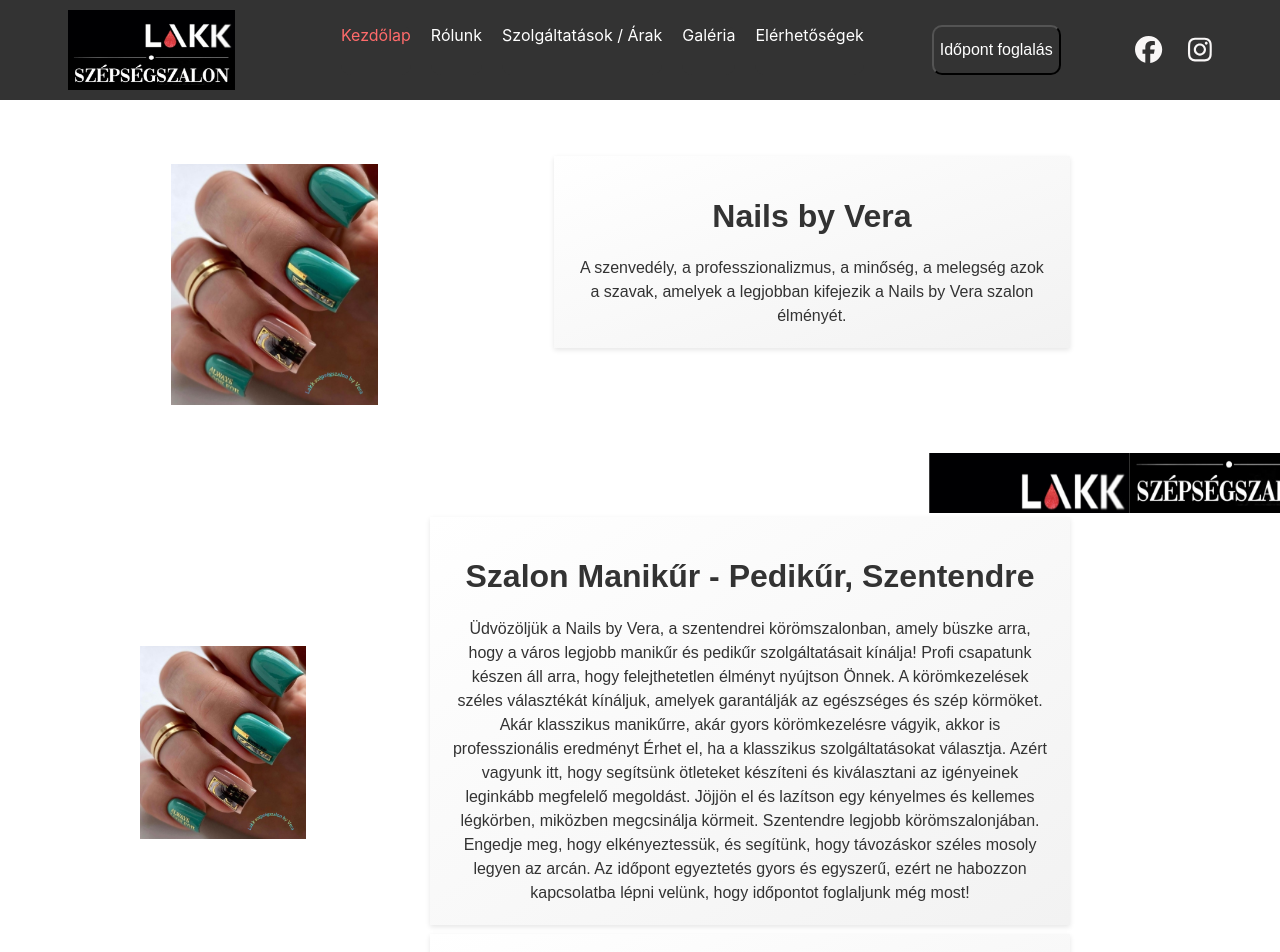
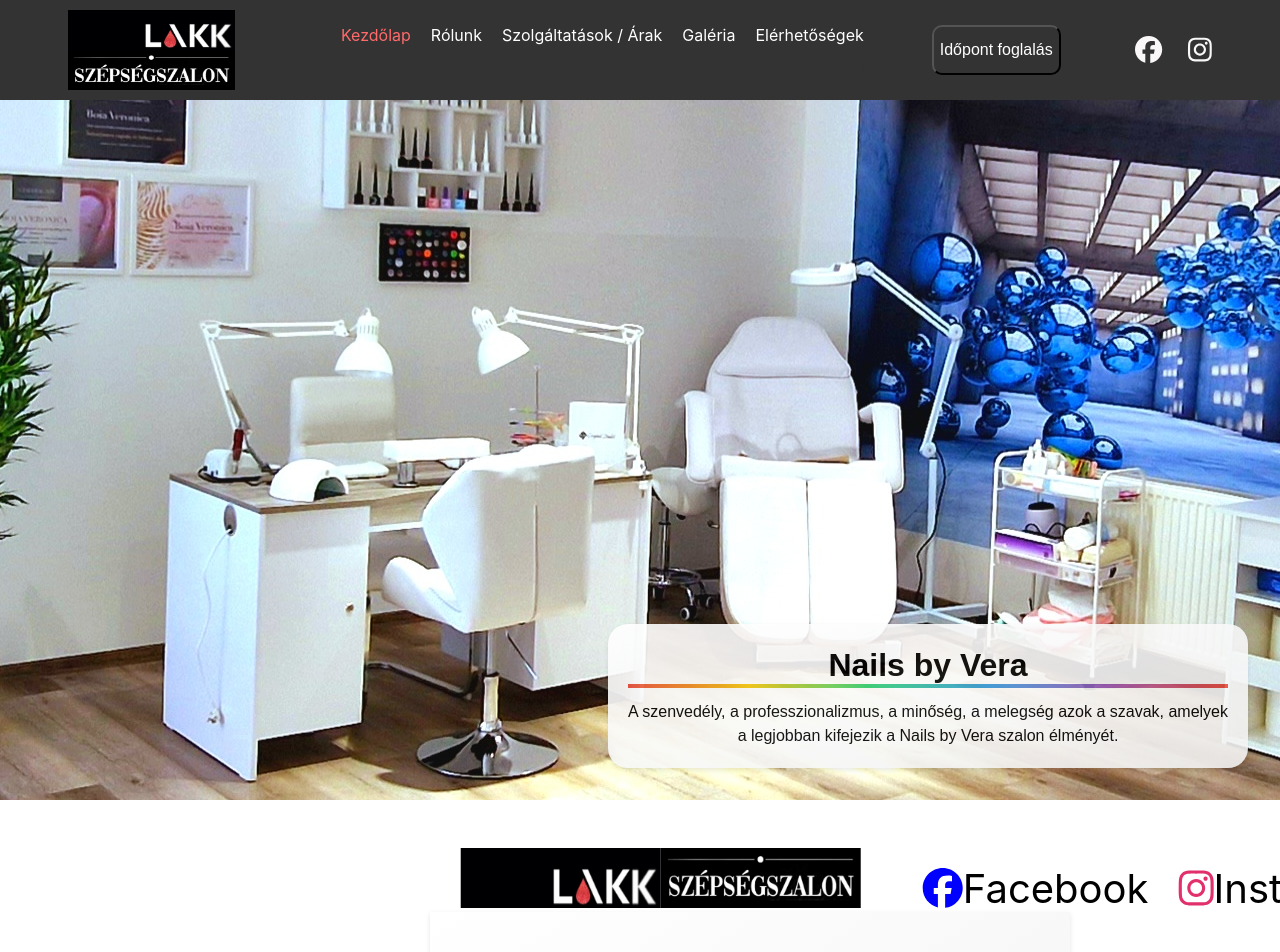
Before and after one commit to hunbp75/Nail, a React (Create React App) app: page / in a window 1280 px wide. Shown: the top 952 px of the page. Built offline with nearby package versions, Linux system fonts and the light colour scheme.

Commit message:
add the new backgroung picture

```diff
--- a/src/Pages/Home/Home.jsx
+++ b/src/Pages/Home/Home.jsx
@@ -3,6 +3,7 @@
 import "./home.css";
 import { FontAwesomeIcon } from "@fortawesome/react-fontawesome";
 import { faFacebook, faInstagram } from "@fortawesome/free-brands-svg-icons";
+import Image0 from "../Pictures/Main-bg.jpg";
 import Image1 from "../Pictures/Screenshot_20230529-023821_Photo Editor Pro - Polish.jpg";
 import Image2 from "../Pictures/Screenshot_20230529-024802_Photo Editor Pro - Polish.jpg";
 import Manicure from "../Product/Manicure";
@@ -52,9 +53,10 @@
 
   return (
     <div className="main-container">
+      <div className="bg-container">
         <div className="container">
-        <div className="image1">
-          <img src={Image1} alt="Kép leírása" />
+          <div className="image0">
+            <img src={Image0} alt="Kép leírása" />
           </div>
           <div className="text1">
             <h1>Nails by Vera</h1>
@@ -65,6 +67,8 @@
             </p>
           </div>
         </div>
+      </div>
+
       <div className="marquee-container">
         <div className="marquee">
           <span>
@@ -74,11 +78,26 @@
             </div>
           </span>
           <span>
-            <FontAwesomeIcon icon={faFacebook} id="facebook" /> Facebook
+            <FontAwesomeIcon icon={faFacebook} id="facebook" />{" "}
+            <a
+              href="https://www.facebook.com/your-facebook-page"
+              target="_blank"
+              rel="noopener noreferrer"
+              style={{ color: "black", textDecoration: "none" }}
+            >
+              Facebook
+            </a>
           </span>
           <span>
             <FontAwesomeIcon icon={faInstagram} style={{ color: "#E1306C" }} />{" "}
+            <a
+              href="https://www.instagram.com/your-instagram-page"
+              target="_blank"
+              rel="noopener noreferrer"
+              style={{ color: "black", textDecoration: "none" }}
+            >
               Instagram
+            </a>
           </span>
           <span>Kostka Nail System</span>
           <span>YTS Beauty Lab</span>
--- a/src/Pages/Home/home.css
+++ b/src/Pages/Home/home.css
@@ -73,7 +73,7 @@
 .marquee {
   display: inline-block;
   white-space: nowrap;
-  animation: marquee 30s linear infinite;
+  animation: marquee 20s linear infinite;
   height: 4rem;
   margin-top: 3rem;
 }
@@ -365,3 +365,82 @@
 #facebook {
   color: blue;
 }
+
+.container {
+  position: relative;
+  width: 100%;
+}
+
+.image0 {
+  display: flex;
+  justify-content: center;
+  align-items: center;
+  overflow: hidden;
+  max-width: 100%;
+  height: 700px;
+}
+
+.image0 img {
+  display: block;
+  margin: 0 auto;
+  object-fit: contain;
+}
+
+.text1 {
+  position: absolute;
+  bottom: 2rem;
+  right: 2rem;
+  text-align: center;
+  color: #000;
+  opacity: 0.9;
+  border-radius: 20px;
+}
+
+.text1 h1 {
+  font-family: Arial, sans-serif;
+  font-size: 32px;
+  font-weight: bold;
+  margin-bottom: 16px;
+  position: relative;
+  margin-top: 3px;
+}
+
+.text1 h1::after {
+  content: "";
+  position: absolute;
+  bottom: -4px;
+  left: 0;
+  width: 100%;
+  height: 4px;
+  background: linear-gradient(
+    to right,
+    #e74c3c,
+    #f1c40f,
+    #2ecc71,
+    #3498db,
+    #9b59b6,
+    #e74c3c
+  );
+  z-index: -1;
+}
+
+.rainbow-text {
+  background-image: linear-gradient(
+    to right,
+    #e74c3c,
+    #f1c40f,
+    #2ecc71,
+    #3498db,
+    #9b59b6,
+    #e74c3c
+  );
+  background-clip: text;
+  -webkit-background-clip: text;
+  -webkit-text-fill-color: transparent;
+}
+
+.text1 p {
+  font-family: Arial, sans-serif;
+  font-size: 16px;
+  margin-bottom: 0;
+}
--- a/src/components/navbar.css
+++ b/src/components/navbar.css
@@ -81,3 +81,15 @@
   flex-direction: column;
   margin-right: 6rem;
 }
+@media screen and (max-width: 800px) {
+  .navBar {
+    flex-direction: column;
+  }
+
+  .navButtonContainer {
+    flex-direction: column;
+    align-items: center;
+
+    justify-content: left;
+  }
+}
```
Also changed, not shown: src/Pages/Pictures/Main-bg.jpg (added). Lines whose indentation alone changed are shown as unchanged.
